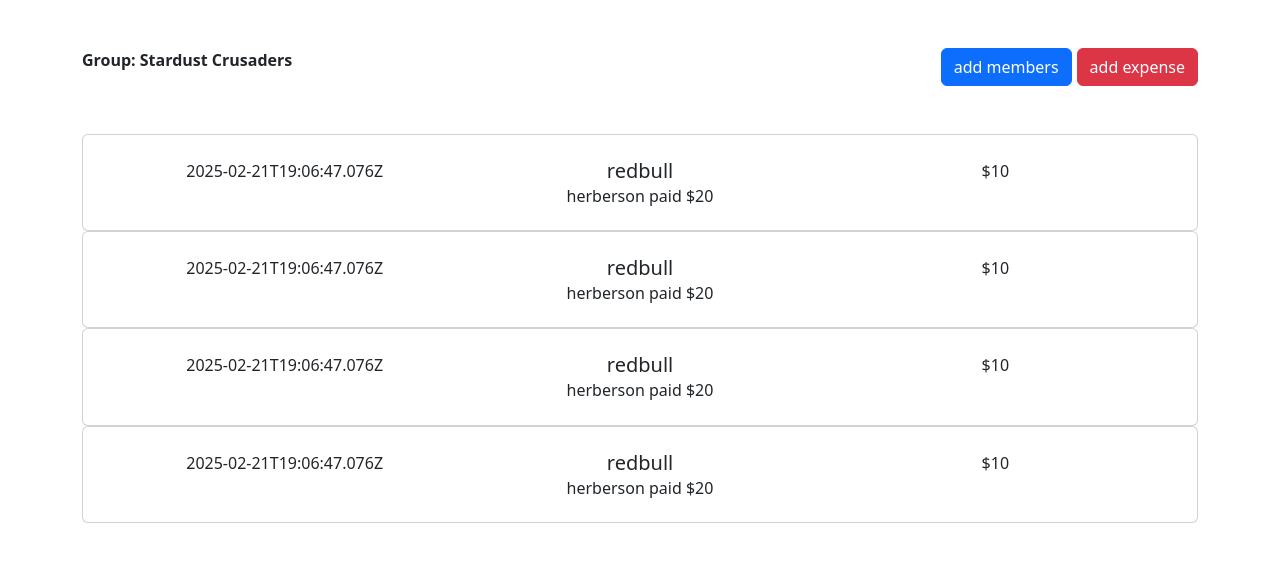
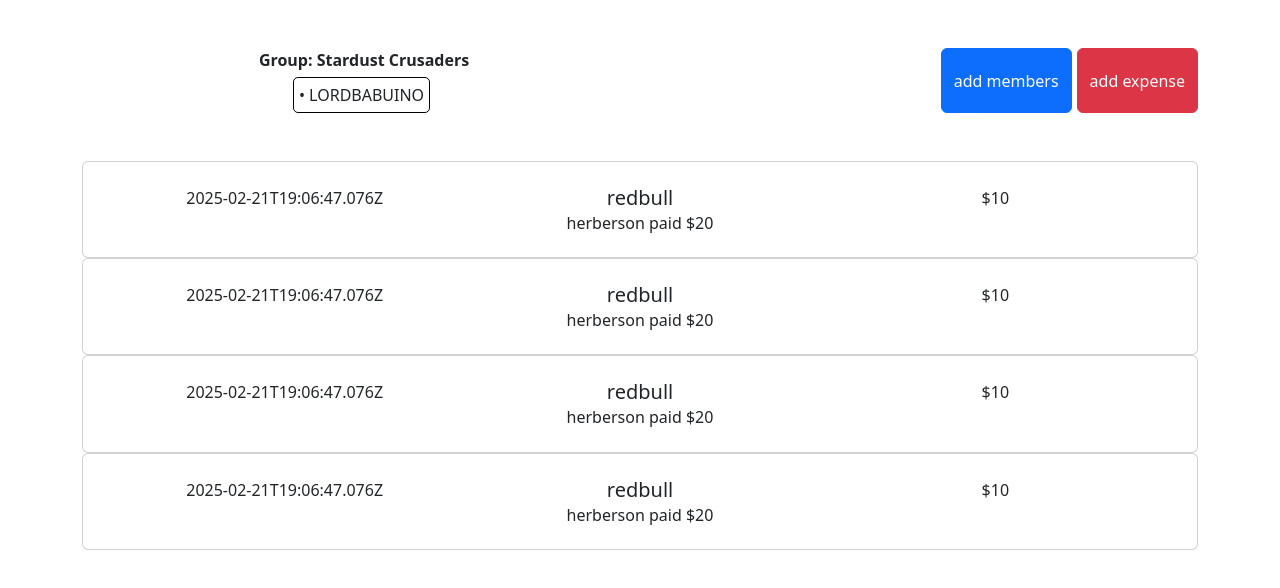
Before and after one commit to LORDBABUINO/splitr, a React (Create React App) app: page / in a window 1280 px wide. Shown: the top 588 px of the page. Built offline with nearby package versions, Linux system fonts and the light colour scheme.

Commit message:
feat: list members from group

```diff
--- a/src/App.css
+++ b/src/App.css
@@ -68,3 +68,12 @@ html {
   justify-content: flex-end;
   padding: 0;
 }
+
+.member-name {
+  display: inline-block;
+  padding: 5px;
+  border: solid 1px black;
+  border-radius: 5px;
+  margin-top: 5px;
+  margin-right: 5px;
+}
--- a/src/App.js
+++ b/src/App.js
@@ -70,7 +70,17 @@ function App() {
     <div className="App">
       <Container className="master-container">
         <Container className="header">
-          <Container className="group-name">Group: {groupName}</Container>
+          <Container className="group-info">
+            <span className="group-name">{`Group: ${groupName}`}</span>
+            <Container className="member-list">
+              {members.map((member, index) => (
+                <span
+                  className="member-name"
+                  key={index}
+                >{`• ${member.displayName}`}</span>
+              ))}
+            </Container>
+          </Container>
           <Container className="button-group">
             <Button
               variant="primary"
```
